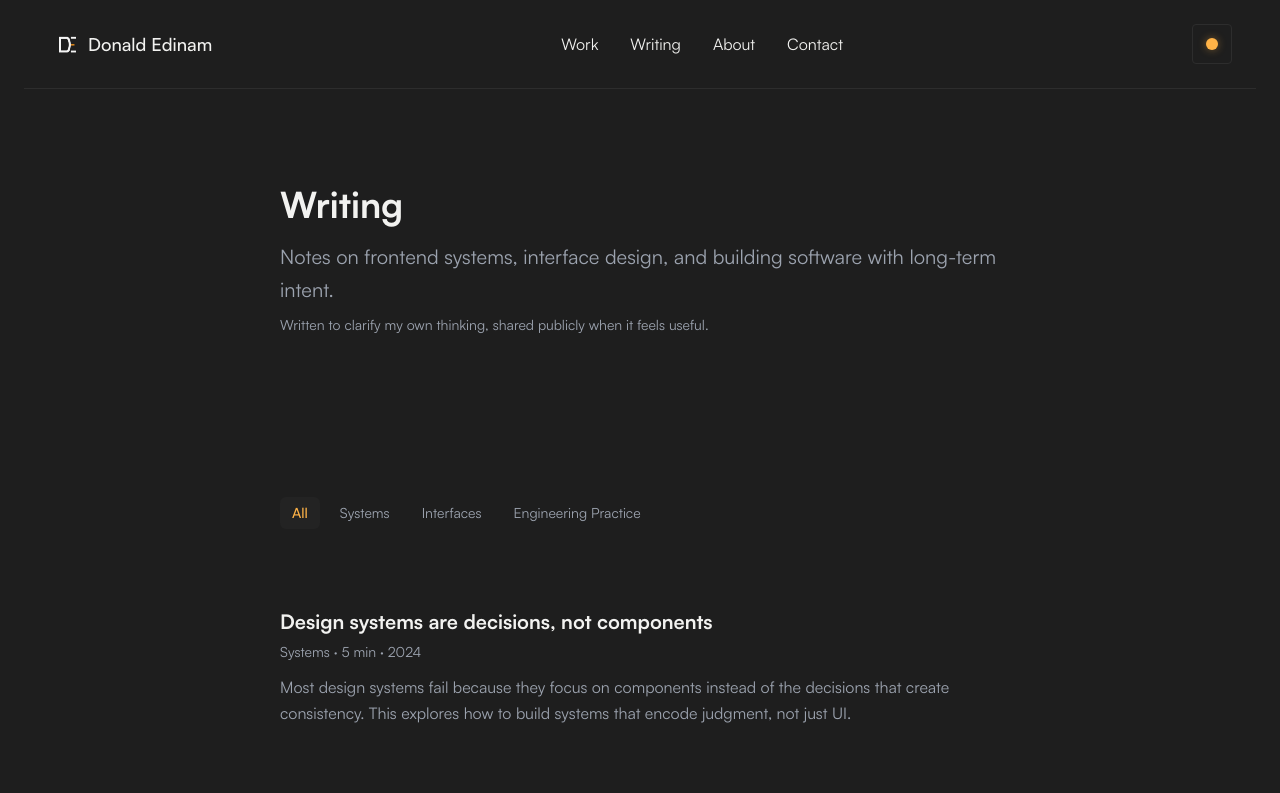
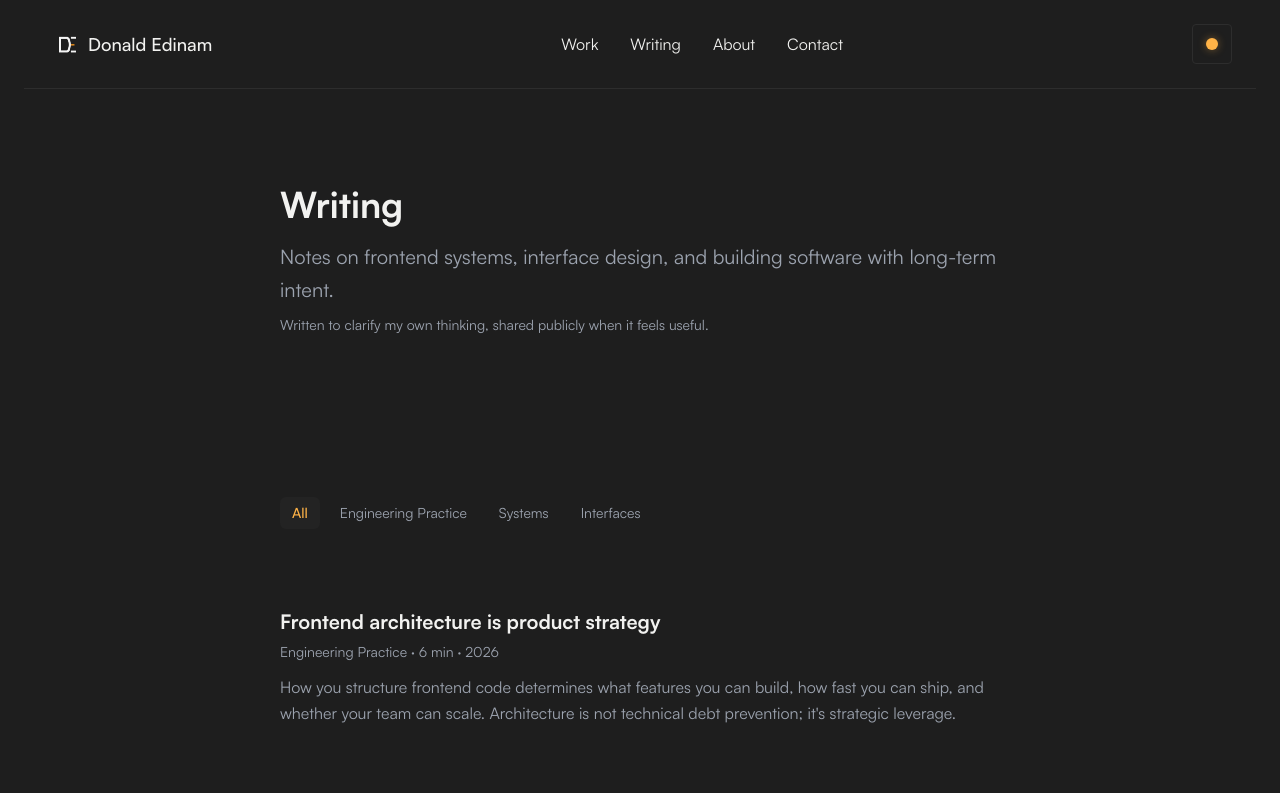
Before and after one commit to Donald-Edinam/donaldedinam, a Next.js app: page /writing in a window 1280 px wide. Shown: the top 793 px of the page. Built offline with nearby package versions, Linux system fonts and the light colour scheme; no server answers.

Commit message:
content: update writing publication dates to 2025 and 2026

```diff
--- a/data/writing.ts
+++ b/data/writing.ts
@@ -28,8 +28,8 @@ export const writingEntries: WritingEntry[] = [
         title: 'Design systems are decisions, not components',
         lens: 'Systems',
         readingTime: 5,
-        year: 2024,
-        publishedAt: '2024-05-14',
+        year: 2025,
+        publishedAt: '2025-05-14',
         excerpt: 'Most design systems fail because they focus on components instead of the decisions that create consistency. This explores how to build systems that encode judgment, not just UI.',
         body: {
             context: `Most teams think a design system is a collection of buttons, colors, and components. That understanding is incomplete, and usually the reason their system collapses under scale.
@@ -76,8 +76,8 @@ A good design system lets teams focus on the product, not on negotiating pixels.
         title: 'Interfaces should feel boring, in a good way',
         lens: 'Interfaces',
         readingTime: 4,
-        year: 2024,
-        publishedAt: '2024-08-20',
+        year: 2025,
+        publishedAt: '2025-08-20',
         excerpt: 'The best interfaces disappear. They don\'t demand attention or celebrate themselves. This examines why restraint is a design skill, not a limitation.',
         body: {
             context: `We often celebrate interfaces that feel “clever,” “delightful,” or “creative.” But the interfaces people trust the most rarely feel impressive.
@@ -125,8 +125,8 @@ It’s: “This just works.”`
         title: 'Frontend architecture is product strategy',
         lens: 'Engineering Practice',
         readingTime: 6,
-        year: 2023,
-        publishedAt: '2023-11-05',
+        year: 2026,
+        publishedAt: '2026-03-12',
         excerpt: 'How you structure frontend code determines what features you can build, how fast you can ship, and whether your team can scale. Architecture is not technical debt prevention; it\'s strategic leverage.',
         body: {
             context: `Frontend architecture is often treated as an internal concern, something engineers clean up when there’s time.
```
